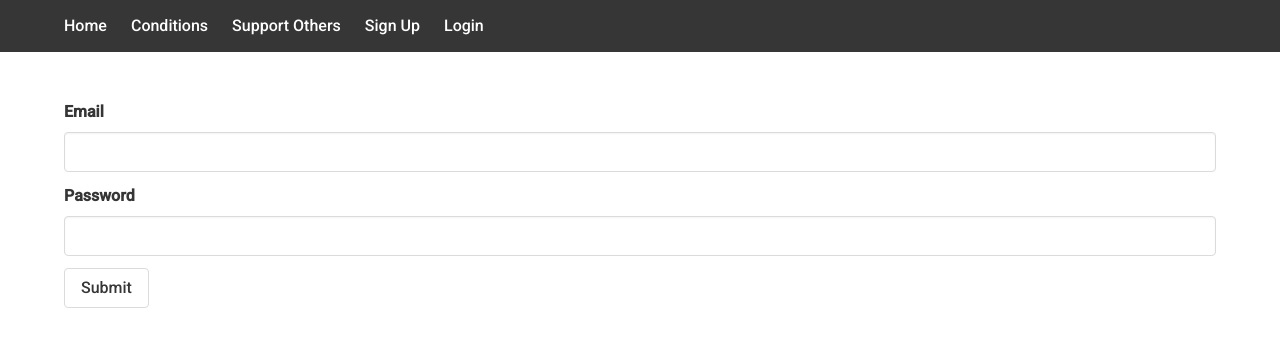
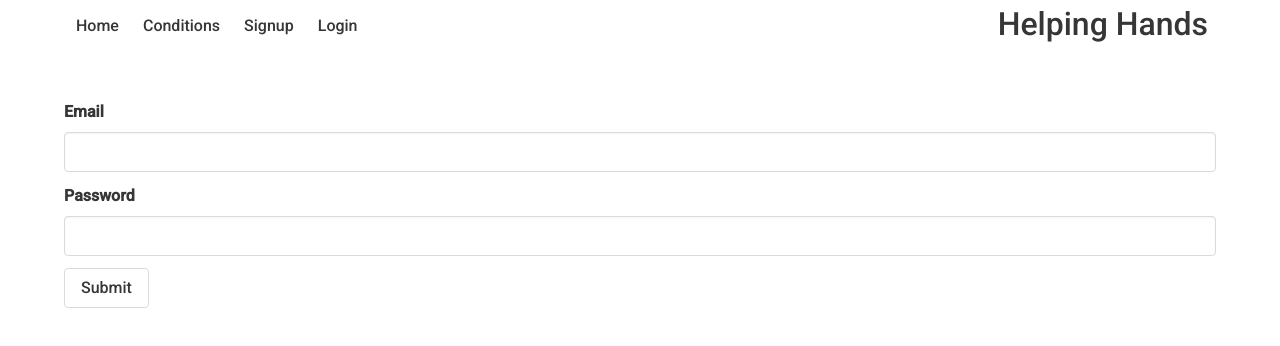
Before and after one commit to evynrose/SEB-Project-4-Frontend, a React (Vite) app: page /login in a window 1280 px wide. Shown: the top 346 px of the page. Built offline with nearby package versions, Linux system fonts and the light colour scheme.

Commit message:
fixed logout button

```diff
--- a/src/App.tsx
+++ b/src/App.tsx
@@ -9,6 +9,7 @@ import Login from "./components/Login"
 import Signup from "./components/Signup"
 import ShowCondition from "./components/ShowCondition"
 import Community from "./components/AddComments"
+import { IUser } from "./interfaces/user"
 
 function App() {
 
@@ -31,7 +32,7 @@ function App() {
 
   return (
     <Router>
-      <Navbar />
+      <Navbar user={user} setUser={setUser} />
       <Routes>
         <Route path="/" element={<Home />} />
         <Route path="/conditions" element={<ConditionsPage />} />
--- a/src/components/Home.tsx
+++ b/src/components/Home.tsx
@@ -12,7 +12,7 @@ function Home() {
       <div id="home-hero" className="hero-body has-text-centered has-background-white">
         <div className="container">
           <h1 id="home-title" className="title has-text-weight-bold has-text-dark">Helping Hands</h1>
-          <img src={hands}/>
+          <img src={hands} />
           <h2 className="has-text-dark">Welcome to Helping Hands, where individuals with physical or mental conditions come together to share their experiences and offer support. Join our compassionate community to connect, learn, and uplift one another on our journey towards healing and resilience.</h2>
         </div>
       </div>
--- a/src/components/Login.tsx
+++ b/src/components/Login.tsx
@@ -24,11 +24,11 @@ const Login = ({ fetchUser }: { fetchUser: Function }) => { // Functional compon
     async function handleSubmit(e: SyntheticEvent) { // Function to handle form submission
         try {
             e.preventDefault() //? Prevents the page from refreshing
-            const resp = await axios.post("/api/login", formData) // Sending a POST request to the login API with form data
-            localStorage.setItem('token', resp.data.token) // Storing the token in localStorage
+            const resp = await axios.post(`/api/login`, formData) // Sending a POST request to the login API with form data
+            localStorage.setItem("token", resp.data.token) // Storing the token in localStorage
             console.log(resp.data) // Logging the response data to the console
             fetchUser() // Executing the fetchUser function passed as prop
-            navigate('/conditions') // Navigating to the '/conditions' route after successful login
+            navigate('/conditions') // Navigating to the '/songs' route after successful login
         } catch (e: any) { // Handling errors
             setErrorMessage(e.response.data.message) // Setting error message from response data
         }
--- a/src/components/Navbar.tsx
+++ b/src/components/Navbar.tsx
@@ -1,28 +1,46 @@
-import { Link } from "react-router-dom"
+import { Link, useNavigate } from "react-router-dom" // Importing necessary modules from React Router
+import { IUser } from "../interfaces/user" // Importing IUser interface
+import { ICondition } from "../interfaces/conditions"
 
-function Navbar() {
+interface NavbarProps { // Defining props interface for Navbar component
+  user: null | IUser | ICondition,// User data or null
+  setUser: Function // Function to set user data
+}
+
+function Navbar({ user, setUser }: NavbarProps) { // Functional component Navbar receiving props
+  console.log("user in the navbar: ", user) // Logging user data to the console
+  const navigate = useNavigate() // Initializing the useNavigate hook for navigation
+
+  function logout() { // Function to handle user logout
+    localStorage.removeItem("token") // Removing token from localStorage
+    setUser(null) // Setting user data to null
+    navigate('/') // Navigating to the '/home' route after logout
+  }
 
   return (
     <>
-      <header>
-        <nav className="navbar is-dark">
-          <div className="container">
-            <div className="navbar-brand">
-              <Link to="/" className="navbar-item">
+      <header> {/* Header section */}
+        <nav> {/* Navbar with custom color */}
+          <div className="container"> {/* Container for navbar content */}
+            <div className="navbar-brand"> {/* Navbar brand section */}
+              <Link to="/" className="navbar-item has-text-dark"> {/* Home link */}
                 Home
               </Link>
-              <Link to="/conditions" className="navbar-item">
+              <Link to="/conditions" className="navbar-item has-text-dark"> {/* Music Library link */}
                 Conditions
               </Link>
-              <Link to="/createconditions" className="navbar-item">
+              {/* // ! Show and hide appropriate routes for member/visitor */}
+              {!user && <Link to="/signup" className="navbar-item has-text-dark"> {/* Signup link */}
+                Signup
+              </Link>}
+              {!user && <Link to="/login" className="navbar-item has-text-dark"> {/* Login link */}
+                Login
+              </Link>}
+              {user && <Link to="/createconditions" className="navbar-item has-text-dark"> {/* Create a Song link */}
                 Support Others
-              </Link>
-              <Link to="/signup" className="navbar-item">
-                Sign Up
-              </Link>
-              <Link to="/login" className="navbar-item">
-                Login
-              </Link>
+              </Link>}
+              {user && <button onClick={logout} className="button navbar-item is-dark">Logout</button>} {/* Logout button */}
+              <h2 className='navbar-end has-text-dark is-size-3 px-2'>Helping Hands</h2> {/* Title */}
             </div>
           </div>
         </nav>
@@ -31,4 +49,4 @@ function Navbar() {
   )
 }
 
-export default Navbar
+export default Navbar // Exporting the Navbar component
--- a/src/styles/main.scss
+++ b/src/styles/main.scss
@@ -1,4 +1,9 @@
 @import url("https://fonts.googleapis.com/css2?family=Roboto:wght@500&display=swap");
+
+.navbarColor {
+    color:pink;
+}
+
 
 // ? Reassign any bulma variables
 $family-sans-serif: "Roboto", sans-serif;
```
